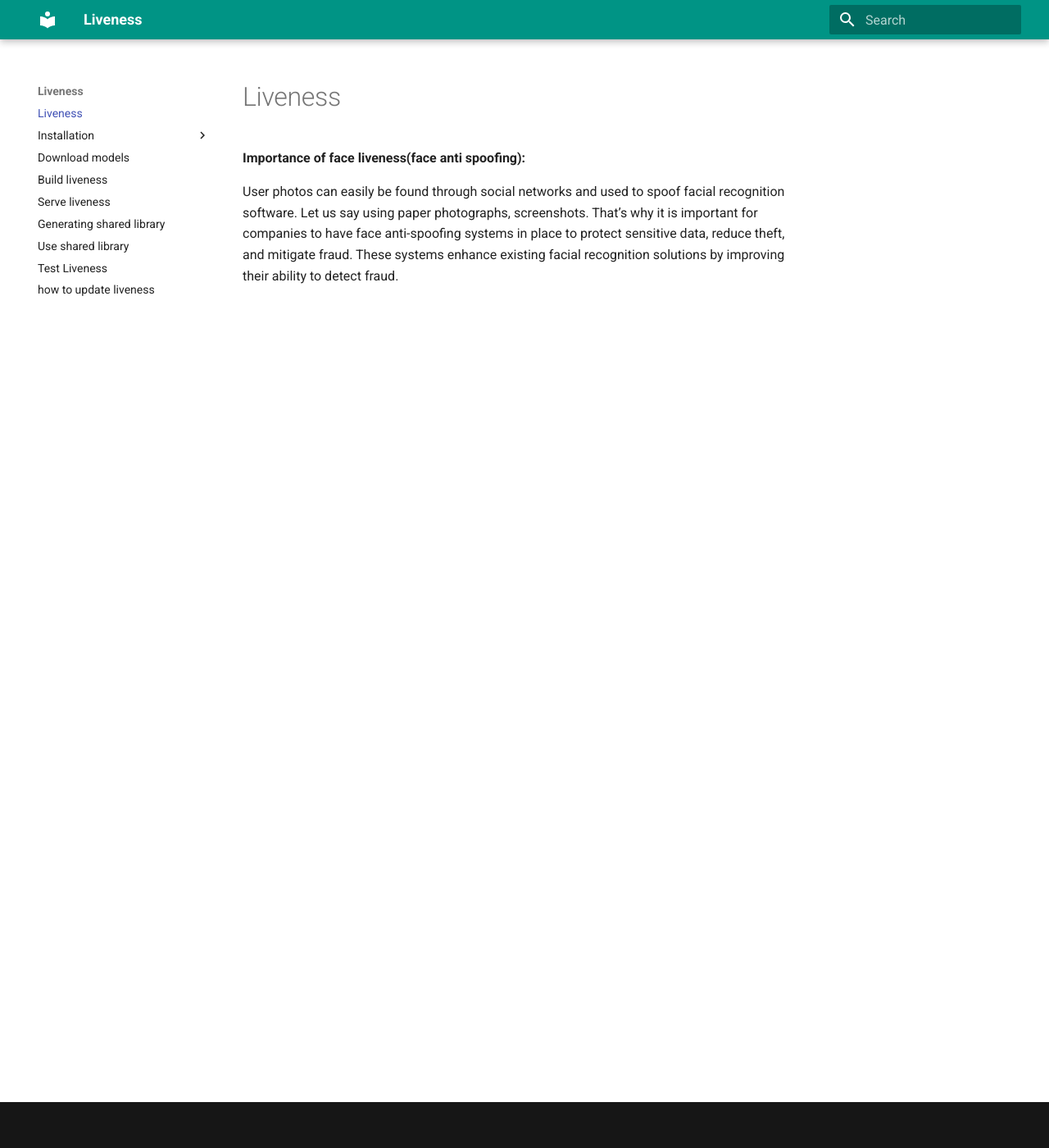
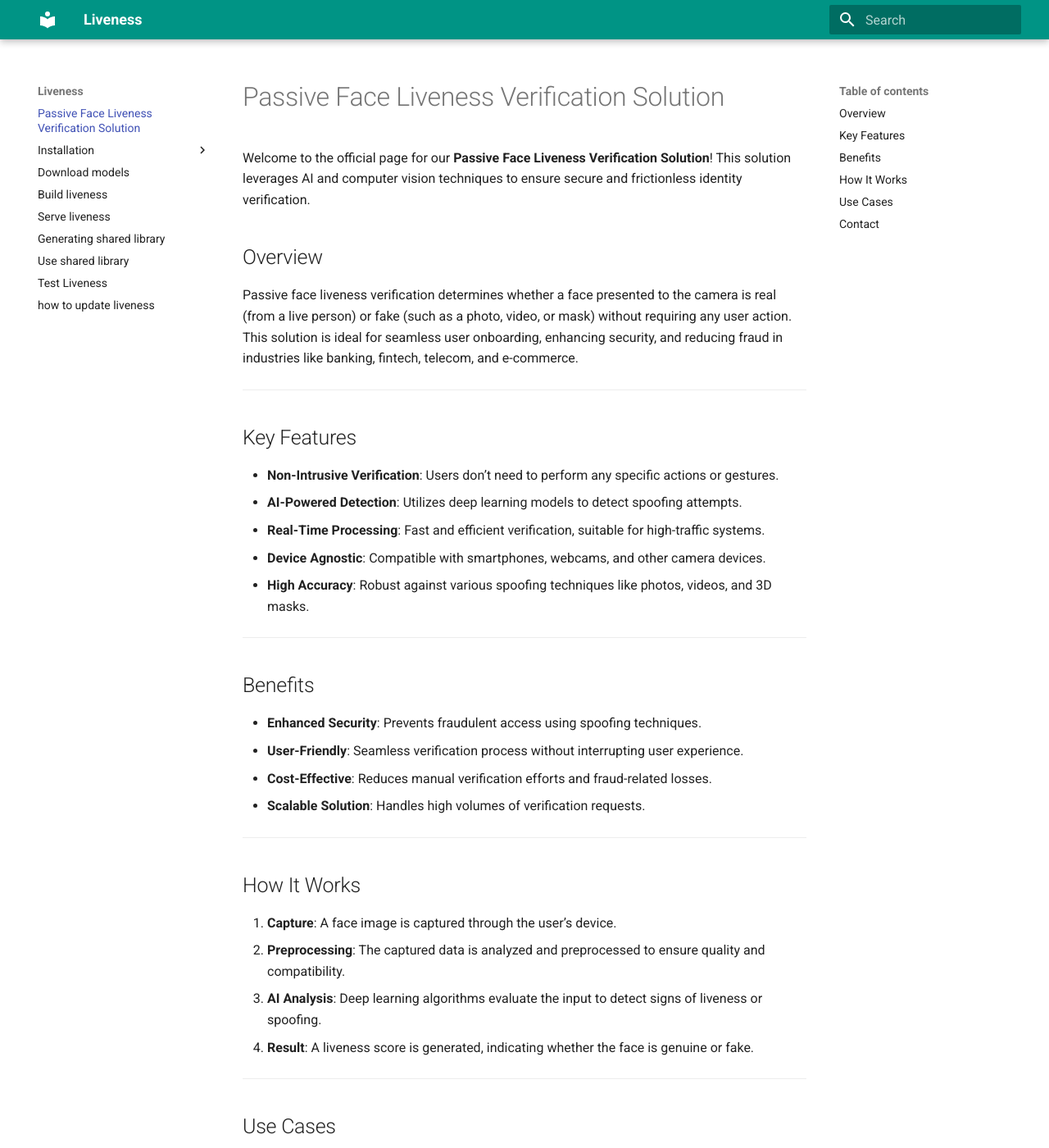
Before and after one commit to Nivratti/liveness-docs, an MkDocs documentation site: the page built from docs/index.md, in a window 1280 px wide and 1400 px high. Shown: the whole window at 82% size. Built offline with MkDocs 1.6.1 and Material for MkDocs 9.7.7, drawn with Linux system fonts in a browser that asks for light colours; some of the changed text lies outside the part shown.

Commit message:
updated index page

```diff
--- a/docs/index.md
+++ b/docs/index.md
@@ -1,5 +1,49 @@
-# Liveness
+# Passive Face Liveness Verification Solution
 
-**Importance of face liveness(face anti spoofing):**
+Welcome to the official page for our **Passive Face Liveness Verification Solution**! This solution leverages AI and computer vision techniques to ensure secure and frictionless identity verification.
 
-User photos can easily be found through social networks and used to spoof facial recognition software. Let us say using paper photographs, screenshots. That’s why it is important for companies to have face anti-spoofing systems in place to protect sensitive data, reduce theft, and mitigate fraud. These systems enhance existing facial recognition solutions by improving their ability to detect fraud.
+## Overview
+Passive face liveness verification determines whether a face presented to the camera is real (from a live person) or fake (such as a photo, video, or mask) without requiring any user action. This solution is ideal for seamless user onboarding, enhancing security, and reducing fraud in industries like banking, fintech, telecom, and e-commerce.
+
+---
+
+## Key Features
+- **Non-Intrusive Verification**: Users don’t need to perform any specific actions or gestures.
+- **AI-Powered Detection**: Utilizes deep learning models to detect spoofing attempts.
+- **Real-Time Processing**: Fast and efficient verification, suitable for high-traffic systems.
+- **Device Agnostic**: Compatible with smartphones, webcams, and other camera devices.
+- **High Accuracy**: Robust against various spoofing techniques like photos, videos, and 3D masks.
+
+---
+
+## Benefits
+- **Enhanced Security**: Prevents fraudulent access using spoofing techniques.
+- **User-Friendly**: Seamless verification process without interrupting user experience.
+- **Cost-Effective**: Reduces manual verification efforts and fraud-related losses.
+- **Scalable Solution**: Handles high volumes of verification requests.
+
+---
+
+## How It Works
+1. **Capture**: A face image is captured through the user’s device.
+2. **Preprocessing**: The captured data is analyzed and preprocessed to ensure quality and compatibility.
+3. **AI Analysis**: Deep learning algorithms evaluate the input to detect signs of liveness or spoofing.
+4. **Result**: A liveness score is generated, indicating whether the face is genuine or fake.
+
+---
+
+## Use Cases
+- **Digital Onboarding**: Verify users during online account creation.
+- **Fraud Prevention**: Prevent spoofing attempts in payment systems.
+- **Access Control**: Secure physical or digital environments with biometric authentication.
+
+---
+
+## Contact
+For inquiries or support, please contact us:
+
+- *Email*: [boyanenivratti@gmail.com](mailto:boyanenivratti@gmail.com)
+
+---
+
+Thank you for exploring our Passive Face Liveness Verification Solution! Together, let’s build a more secure and seamless digital world.
```
